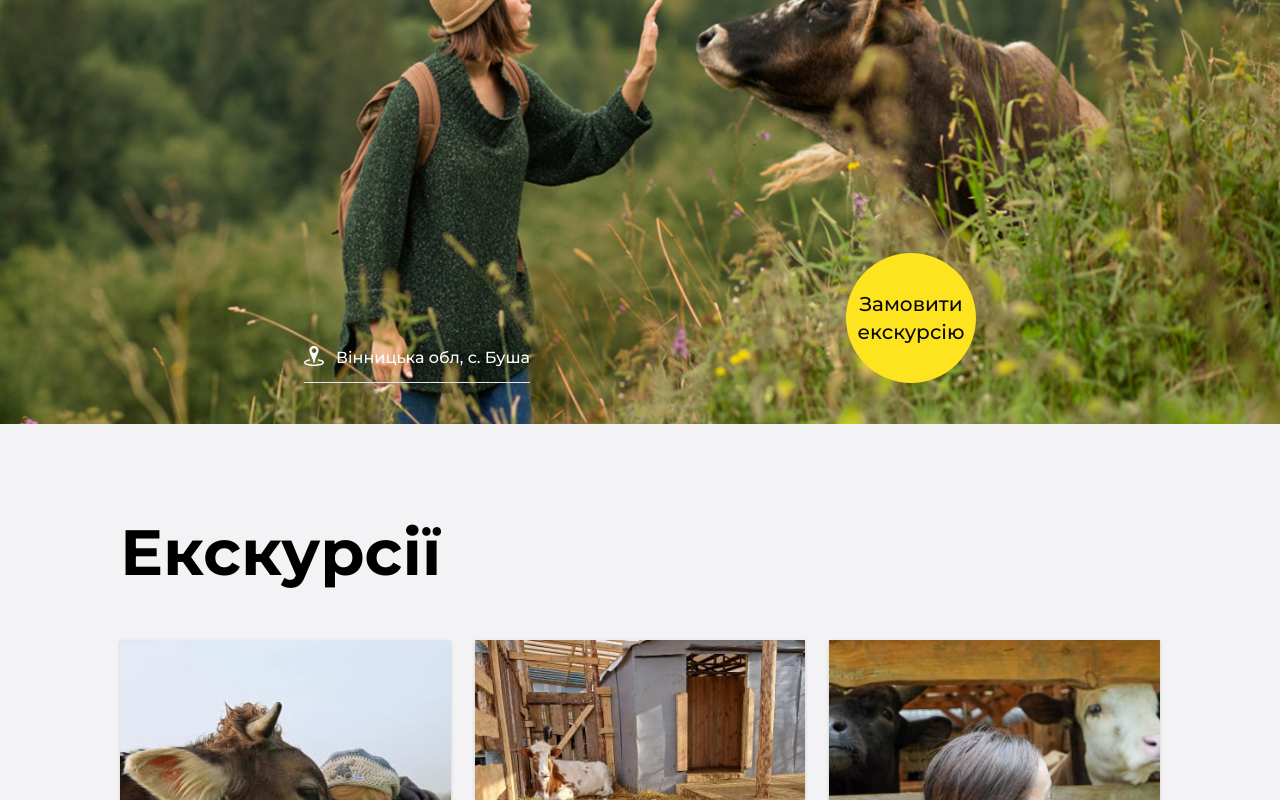
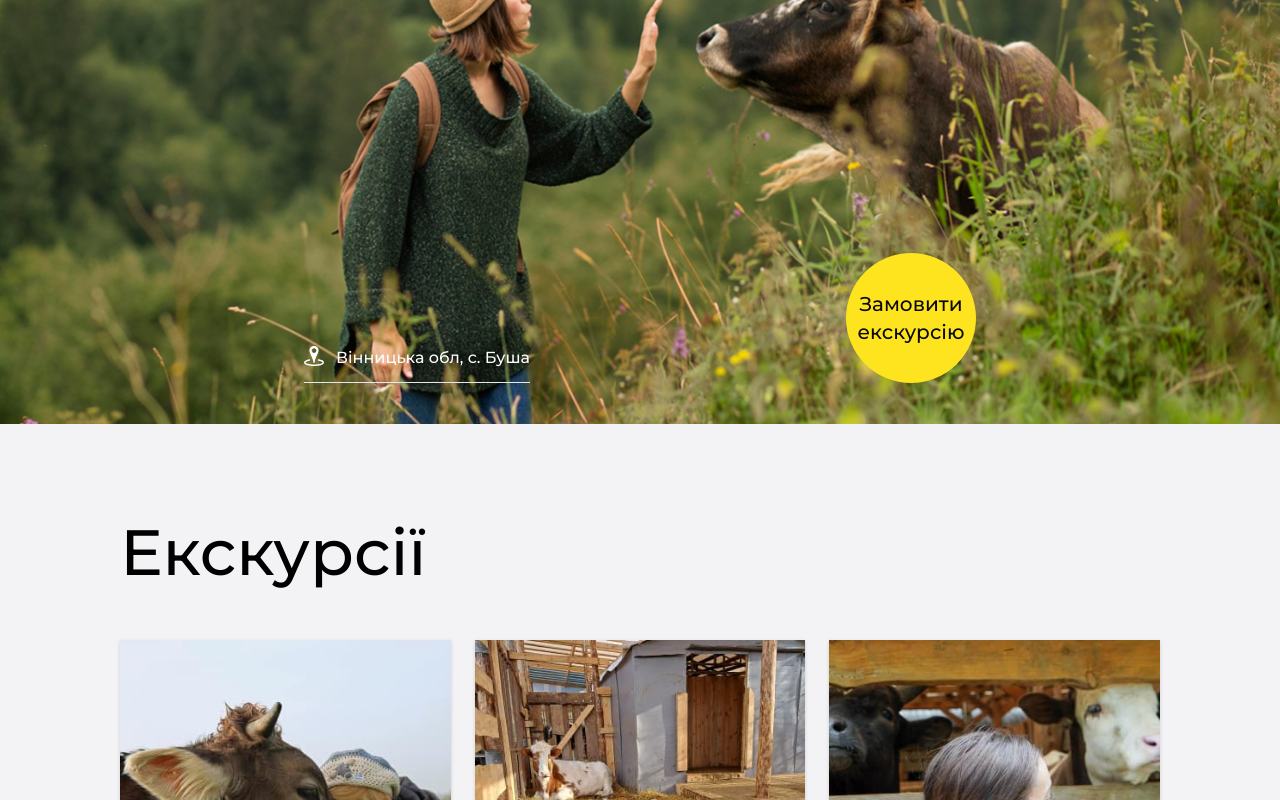
Before and after one commit to baza-trainee/cows-shelter-frontend, a React (Vite) app: page / in a window 1280 px wide. Shown: the part 376-1176 px from the top of the page. Built offline with nearby package versions, Linux system fonts and the light colour scheme.

Commit message:
Update Excursions.tsx

```diff
--- a/src/components/Excursions/Excursions.tsx
+++ b/src/components/Excursions/Excursions.tsx
@@ -41,7 +41,7 @@ const Excursions = () => {
 
   return (
     <section className="bg-[#F3F3F5] px-[7.5rem] py-20">
-      <h2 className="mb-10 text-[4rem] font-bold leading-normal">
+      <h2 className="mb-10 text-[4rem] font-medium leading-normal">
         {t('excursions:title')}
       </h2>
       <ul className="mb-[8.75rem] flex gap-6">
```
